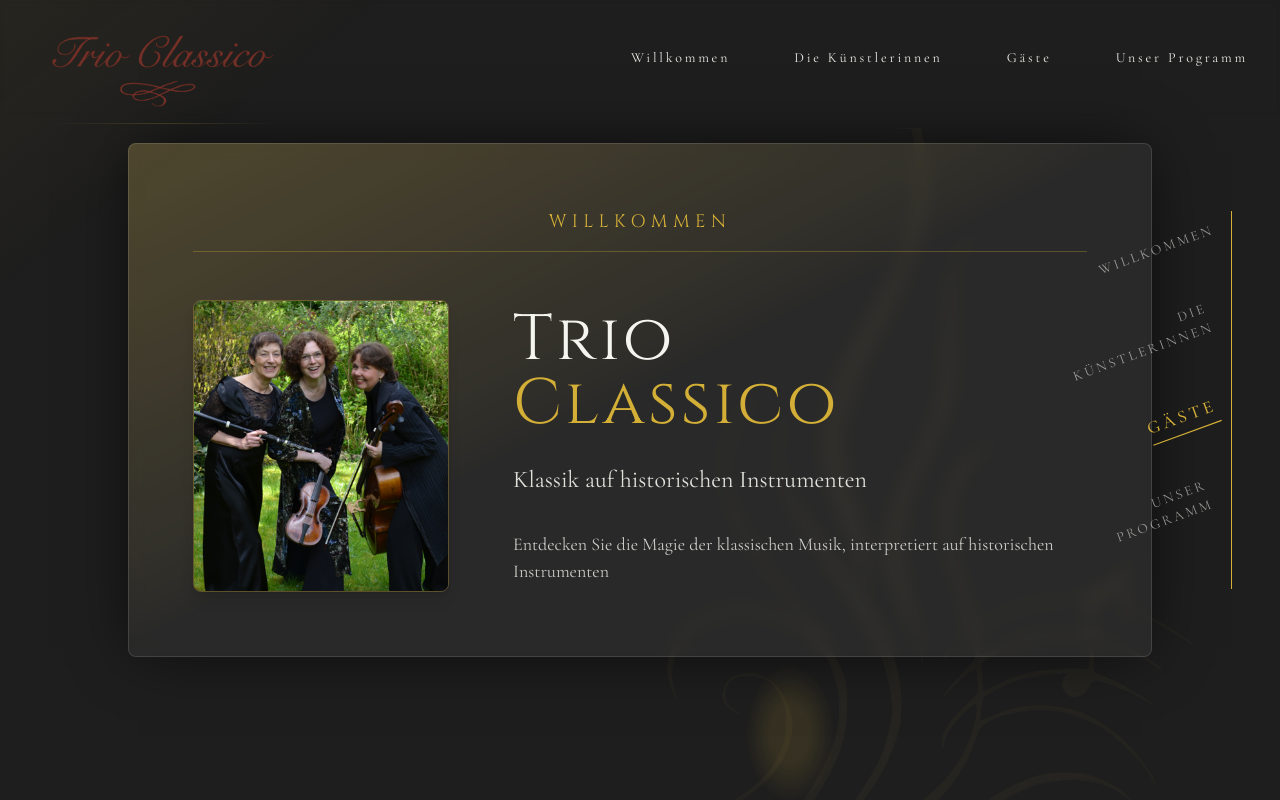
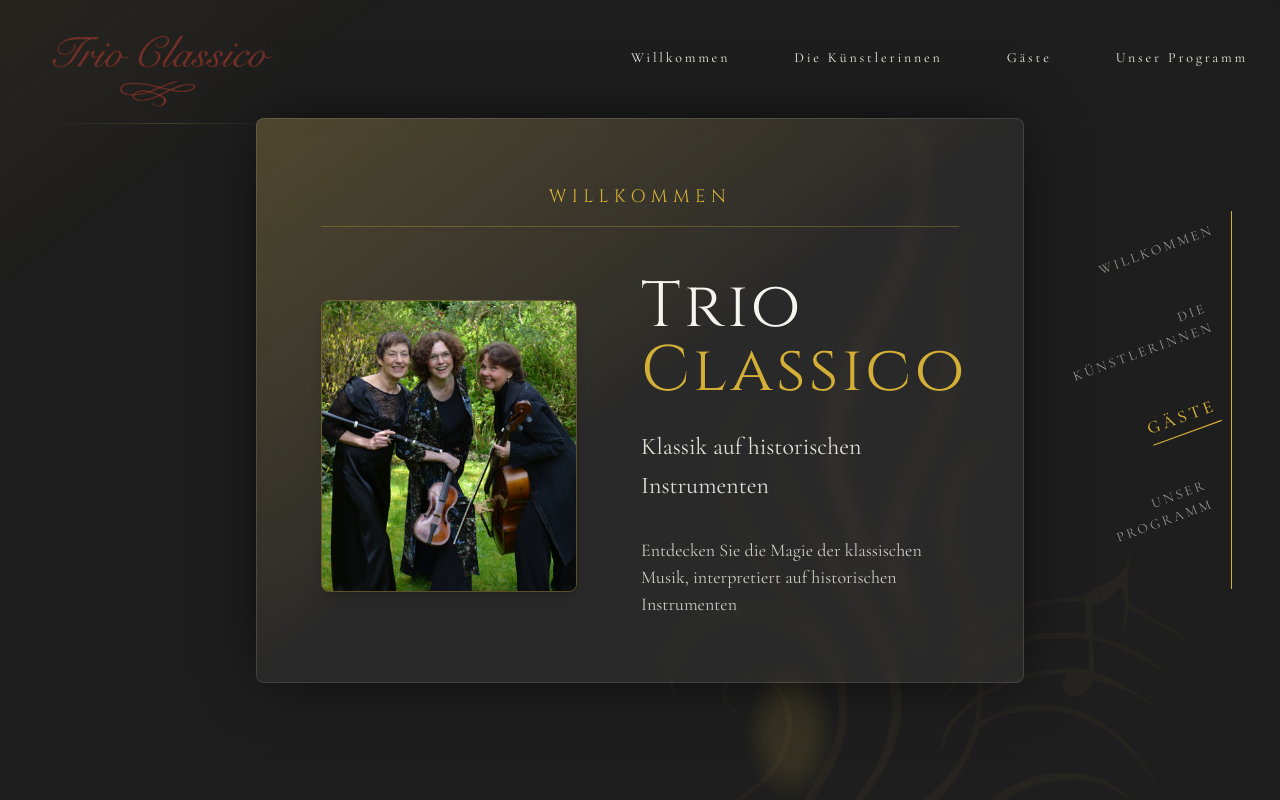
Before and after one commit to j-eick/lonni-trioclassico, a React (Create React App) app: page / in a window 1280 px wide. Shown: the top 800 px of the page. Built offline with nearby package versions, Linux system fonts and the light colour scheme.

Commit message:
fix / section size

```diff
--- a/src/App.tsx
+++ b/src/App.tsx
@@ -119,20 +119,22 @@ function App() {
                 </div>
             </div>
 
+            <TribalPattern
+                size={80}
+                className="fixed z-10 -bottom-20 -right-32 top-32 opacity-[.045]"
+            />
+
             <Navigation
                 scrollToSection={scrollToSection}
                 items={navItems}
             />
+
             <VerticalNav
                 scrollToSection={scrollToSection}
                 items={navItems}
             />
 
             <main className="relative">
-                <TribalPattern
-                    size={80}
-                    className="fixed z-10 -bottom-20 -right-32 top-32 opacity-[.045]"
-                />
                 <HeroSection id="willkommen">
                     <div className="text-center mb-12 ">
                         <h2 className="font-display text-luxury-gold tracking-[0.3em] uppercase mb-4 text-[clamp(0.875rem,2vw,1.125rem)]">
--- a/src/components/HeroSection.tsx
+++ b/src/components/HeroSection.tsx
@@ -13,7 +13,7 @@ export default function HeroSection({ id, className = "", children }: HeroSectio
             className={`min-h-screen flex items-center justify-center px-24 ${className}`}
         >
             {/* Content Container */}
-            <div className={`relative z-10 max-w-5xl w-full mx-auto duration-700 transition-opacity`}>
+            <div className={`relative z-10 w-section mx-auto duration-700 transition-opacity`}>
                 {/* Glass Effect Layers */}
                 <div className="absolute -z-10 inset-0 bg-gradient-to-br from-luxury-gold/[0.18] via-luxury-gold/[0.05] to-transparent via-40% to-50% rounded-lg" />
                 <div className="absolute -z-10 inset-0 bg-gradient-to-br from-luxury-gold/[0.05] to-transparent to-50% rounded-lg" />
--- a/tailwind.config.js
+++ b/tailwind.config.js
@@ -37,6 +37,12 @@ module.exports = {
             boxShadow: {
                 elegant: "0 0 60px -10px rgba(0, 0, 0, 0.75)",
             },
+            spacing: {
+                vNav_to_r_viewPort: "clamp(5rem, 10vw, 100rem)",
+            },
+            width: {
+                section: "clamp(32rem, 60vw, 64rem)",
+            },
             animation: {
                 "fade-in": "fadeIn 0.5s ease-out",
             },
```
